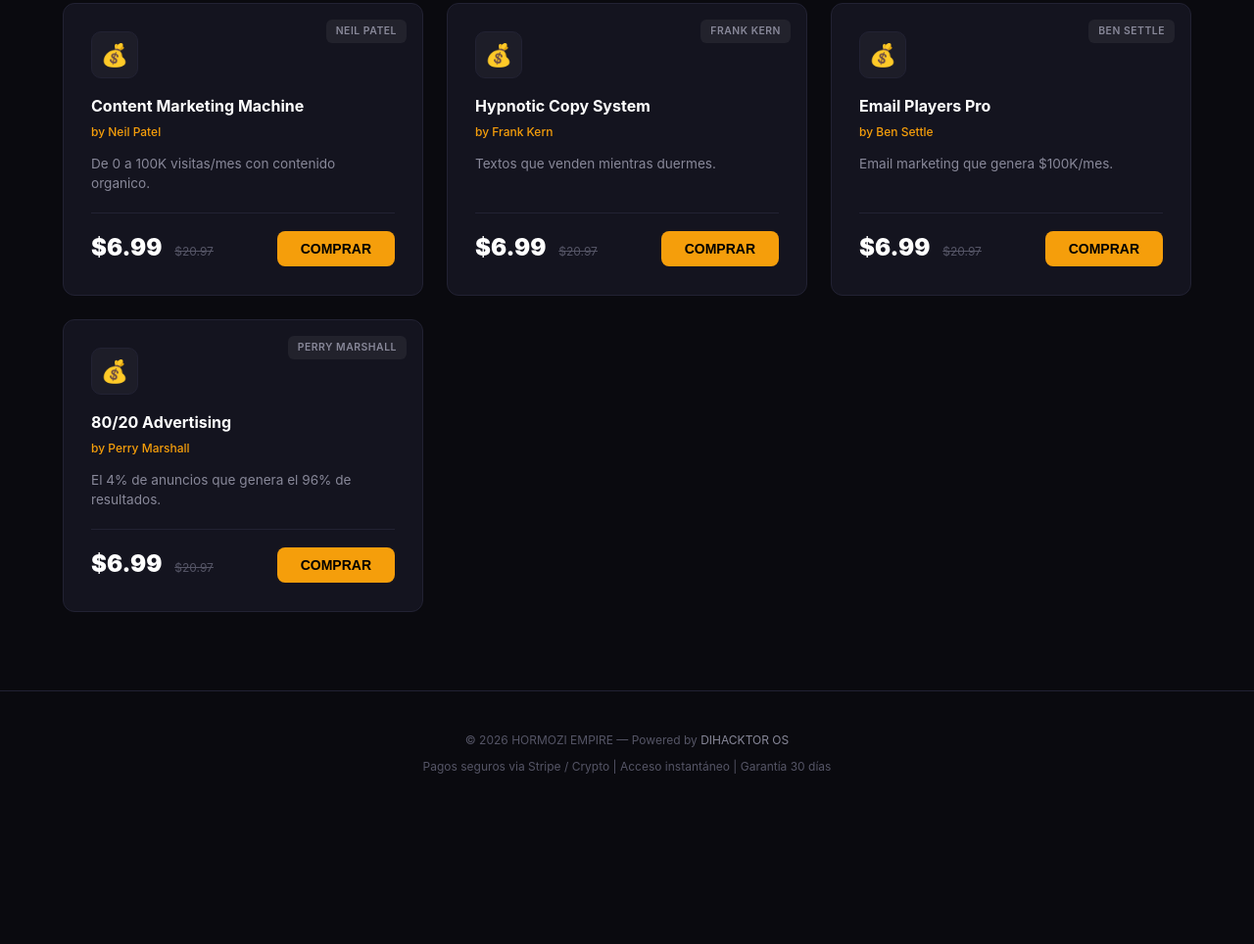
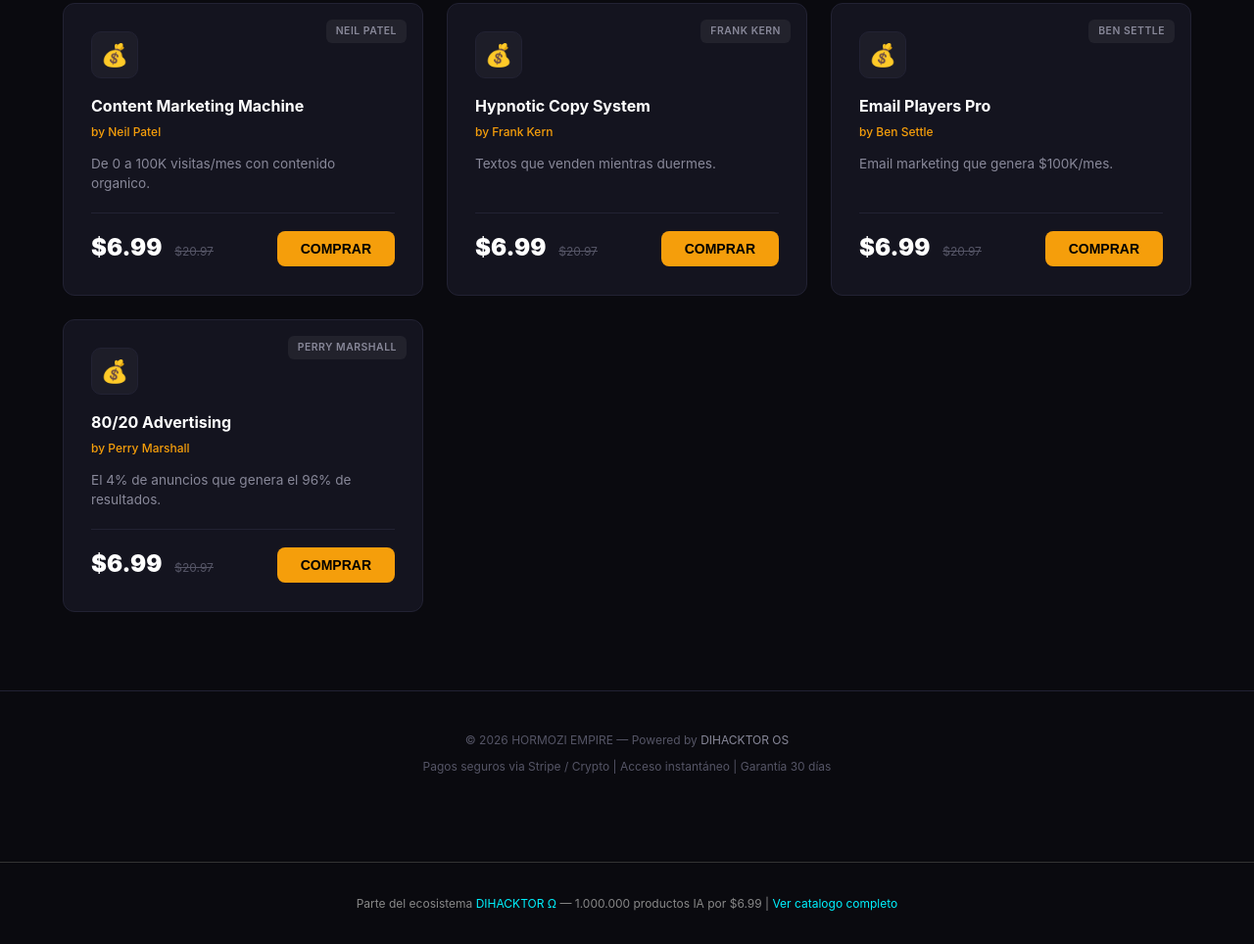
Before and after one commit to tortuguitahack/hormozi, a plain HTML site: page index.html in a window 1280 px wide. Shown: the part 1125-2089 px from the top of the page at 98% size. Before the commit the page ends 1957 px from the top, so only its background shows below. Drawn offline with Linux system fonts and the light colour scheme.

Commit message:
SEO: add DIHACKTOR network backlink

```diff
--- a/index.html
+++ b/index.html
@@ -136,5 +136,8 @@
 function showToast(m){const t=document.getElementById('toast');t.textContent=m;t.classList.add('show');setTimeout(()=>t.classList.remove('show'),3000)}
 updateCart();
 </script>
+
+<!-- DIHACKTOR NETWORK -->
+<footer style="text-align:center;padding:2rem;margin-top:3rem;border-top:1px solid #333"><p style="color:#888;font-size:12px">Parte del ecosistema <a href="https://tortuguitahack.github.io/omega/" style="color:#00f2ff">DIHACKTOR Ω</a> — 1.000.000 productos IA por $6.99 | <a href="https://tortuguitahack.github.io/omega/" style="color:#00f2ff">Ver catalogo completo</a></p></footer>
 </body>
 </html>
```
